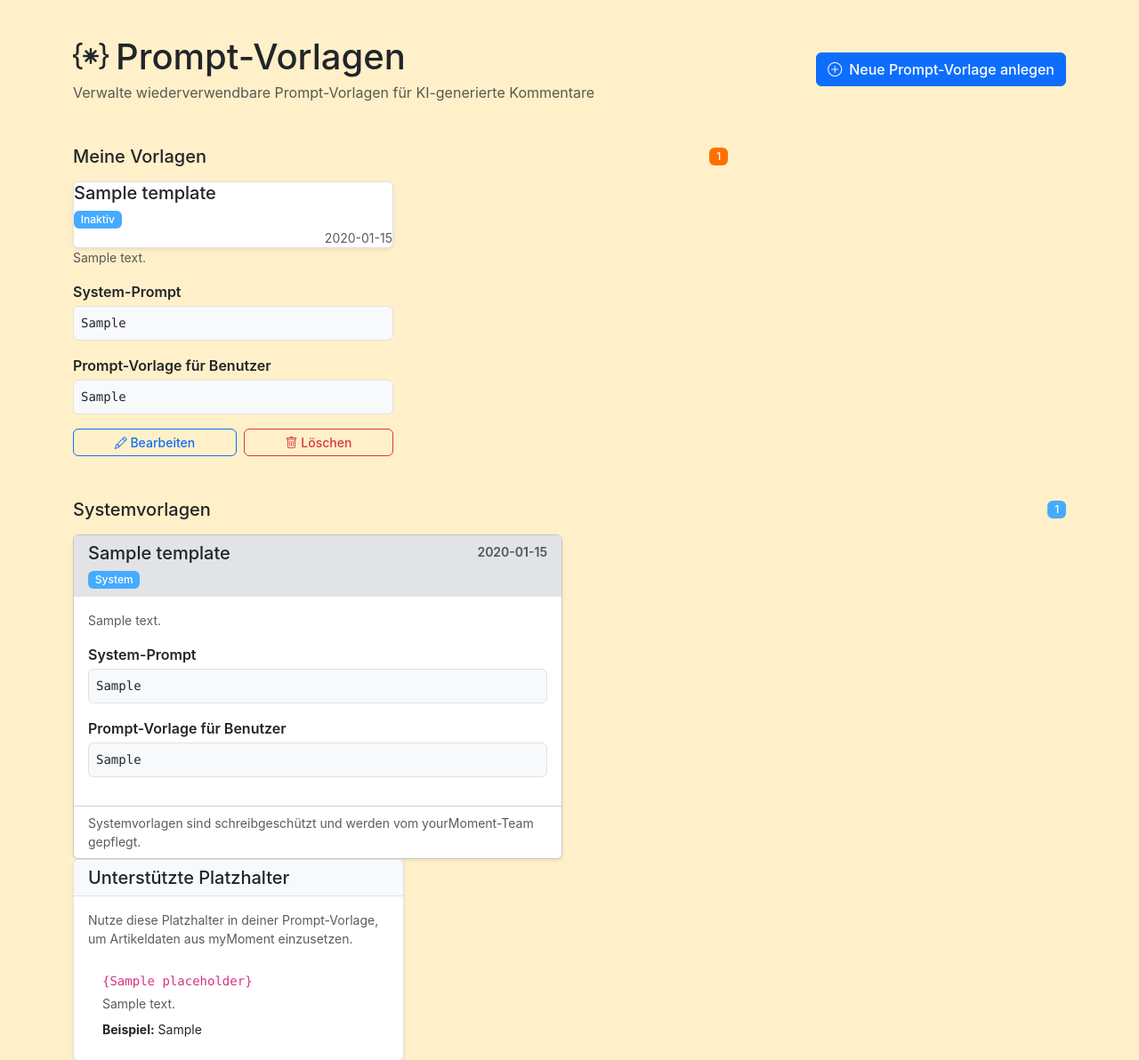
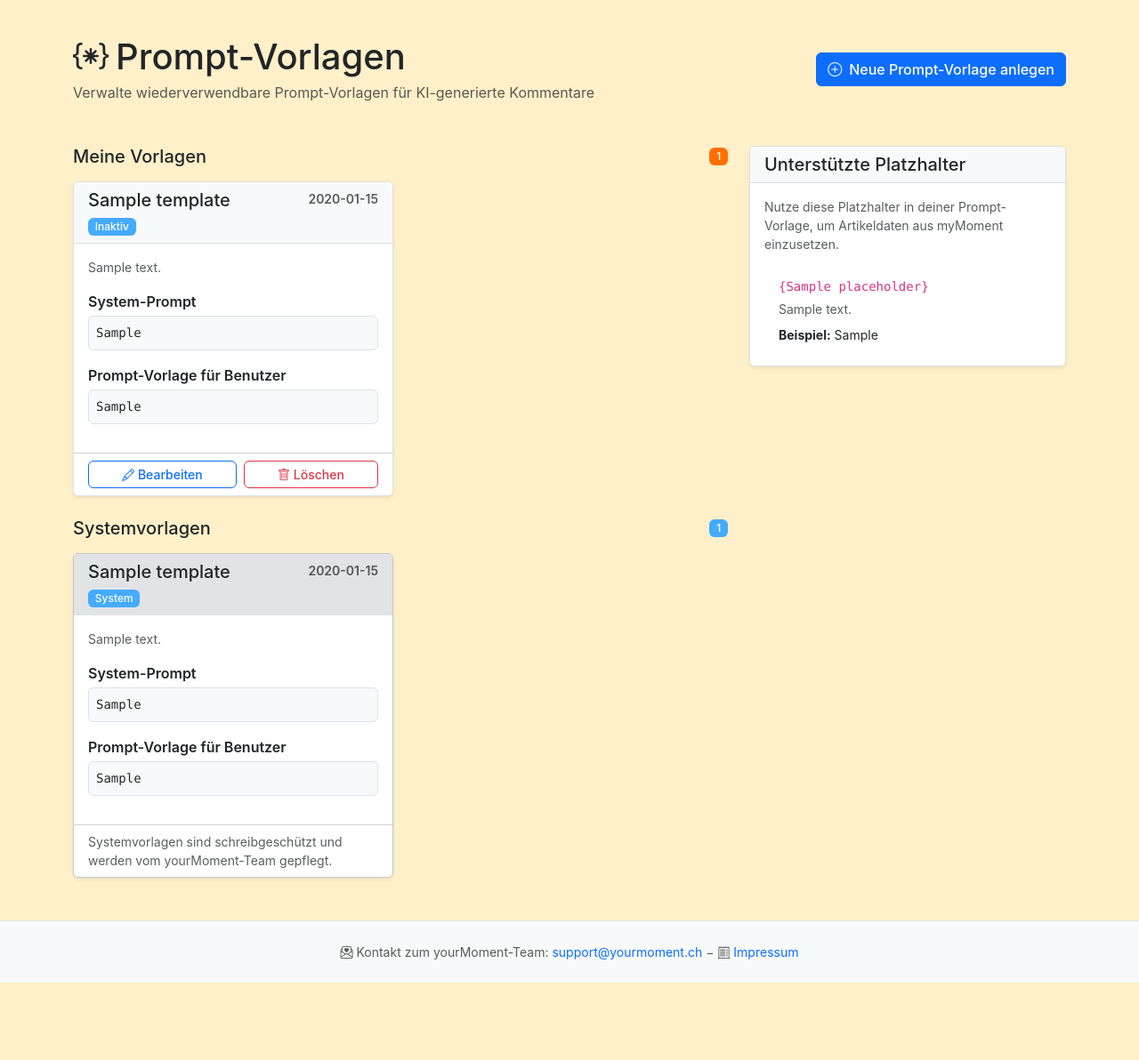
Before and after one commit to fgrng/yourMoment, a FastAPI app: template templates/prompt_templates/index.html in a window 1280 px wide. Shown: the part 66-1258 px from the top of the page at 89% size. After the commit the page ends 1171 px from the top, so only its background shows below. Run offline with FastAPI, Linux system fonts and the light colour scheme; the template is opened without the code that fills it: most values are stand-ins (such as "Sample title", 1, 10 or a date in 2020).

Commit message:
fixed minor issue (mising quote character) in html template.

```diff
--- a/templates/prompt_templates/index.html
+++ b/templates/prompt_templates/index.html
@@ -31,7 +31,7 @@
             <div class="row g-3">
                 {% for template in user_templates %}
                 <div class="col-md-6">
-                    <div class="card h-100>
+                    <div class="card h-100">
                         <div class="card-header d-flex justify-content-between align-items-start gap-2">
                             <div>
                                 <h5 class="mb-1 text-truncate" title="{{ template.name }}">{{ template.name }}</h5>
```
